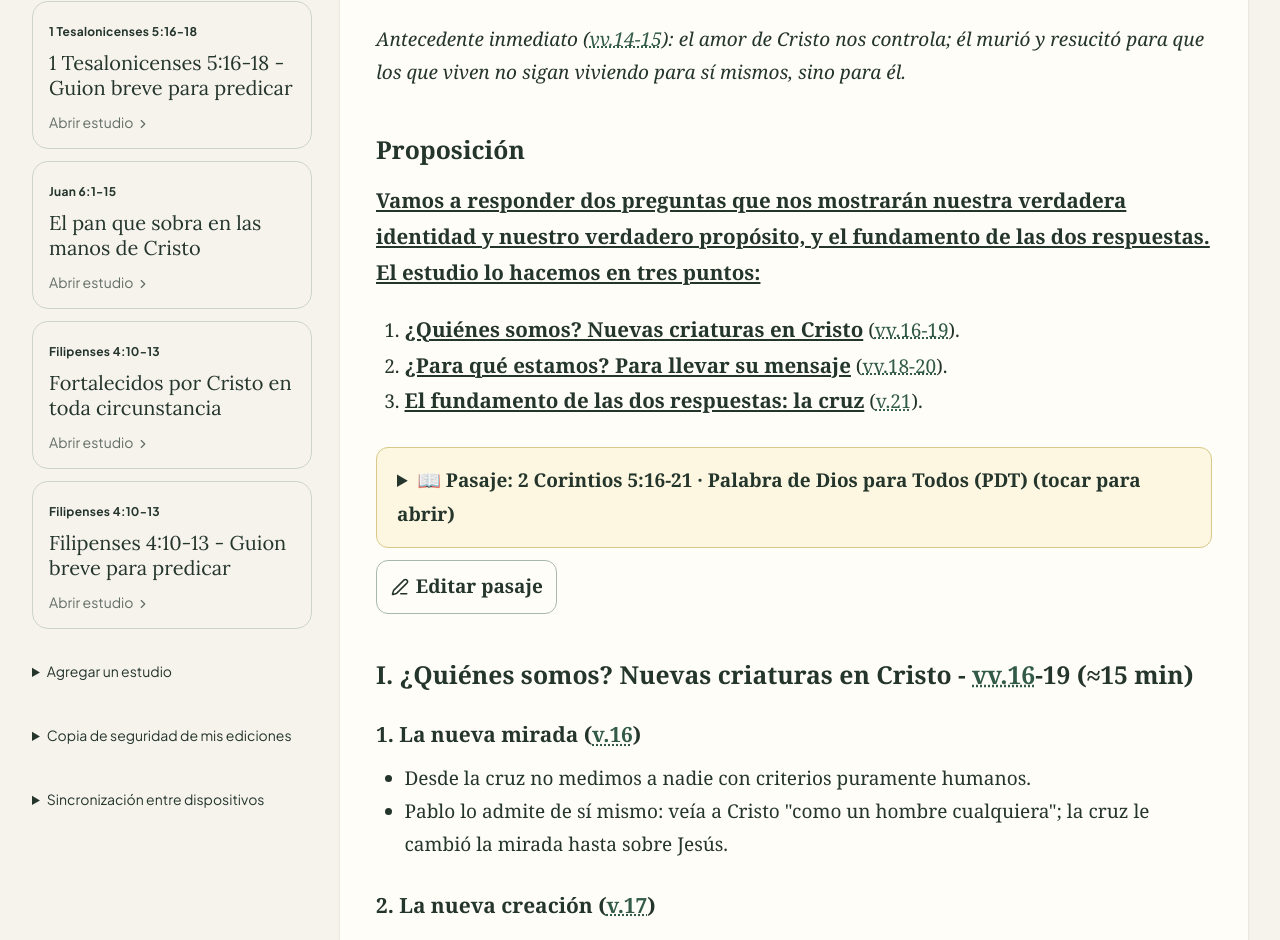
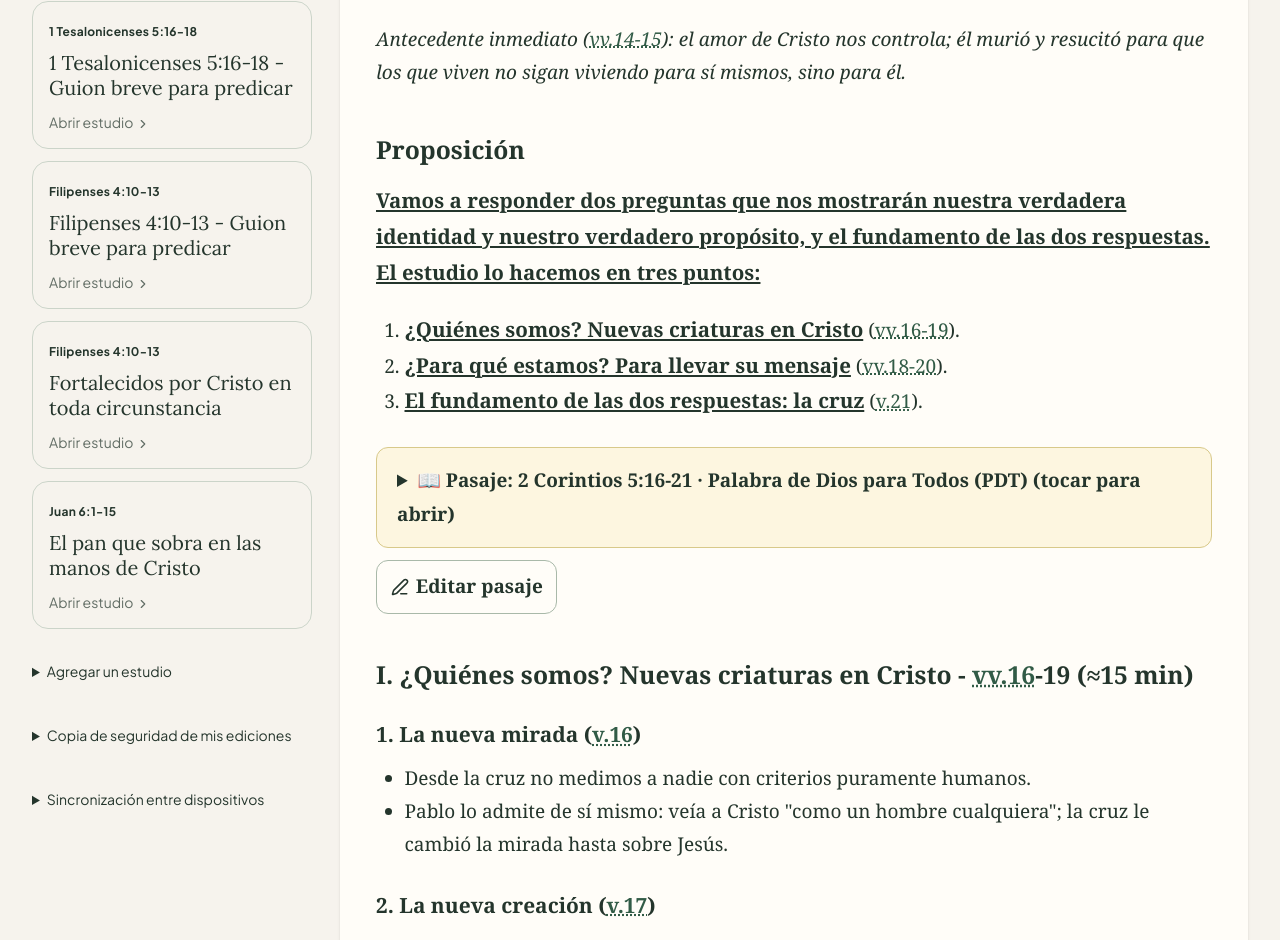
Before and after one commit to Alejaque/estudios-ramela, a React (Vite) app: page / in a window 1280 px wide. Shown: the part 1436-2376 px from the top of the page. Built offline with nearby package versions, Linux system fonts and the light colour scheme.

Commit message:
Biblioteca: estudios mas nuevos primero en la lista
Sort the library of studies by creation date.

```diff
--- a/src/App.tsx
+++ b/src/App.tsx
@@ -77,7 +77,7 @@ export default function App() {
  const previous: SavedStudy[]=(()=>{try{return JSON.parse(localStorage.getItem('biblical_studies_saved')||'[]')}catch{return []}})();
  const isDraft=mode==='drafts';
  const currentIsDraft=drafts.some(d=>d.id===study.id);
-const library=(isDraft?drafts:[COR2_BREVE,JUAN2,JUAN2_BREVE,TES_15MIN,TES,TES_BREVE,JUAN,FIL,FIL_BREVE,...imported.filter(s=>s.id!==COR2_BREVE.id&&s.id!==JUAN2.id&&s.id!==JUAN2_BREVE.id&&s.id!==TES_15MIN.id&&s.id!==TES.id&&s.id!==TES_BREVE.id&&s.id!==JUAN.id&&s.id!==FIL.id&&s.id!==FIL_BREVE.id)]).map(ov);
+const library=(isDraft?drafts:[COR2_BREVE,JUAN2,JUAN2_BREVE,TES_15MIN,TES,TES_BREVE,JUAN,FIL,FIL_BREVE,...imported.filter(s=>s.id!==COR2_BREVE.id&&s.id!==JUAN2.id&&s.id!==JUAN2_BREVE.id&&s.id!==TES_15MIN.id&&s.id!==TES.id&&s.id!==TES_BREVE.id&&s.id!==JUAN.id&&s.id!==FIL.id&&s.id!==FIL_BREVE.id)]).map(ov).sort((a,b)=>(Date.parse(b.createdAt||'')||0)-(Date.parse(a.createdAt||'')||0));
  const visible=library.filter(s=>(s.title+' '+s.passageOrTopic).toLowerCase().includes(query.toLowerCase()));
  function jump(label:string){const el=Array.from(document.querySelectorAll('#reading h2')).find(e=>e.textContent?.startsWith(label));el?.scrollIntoView({behavior:'smooth',block:'start'});}
  async function generate(e:React.FormEvent){e.preventDefault();if(!draftPassage.trim()||busy)return;setBusy(true);setDraftError('');const controller=new AbortController();const timer=setTimeout(()=>controller.abort(),50000);try{const res=await fetch('/api/study',{method:'POST',headers:{'Content-Type':'application/json'},body:JSON.stringify({passageOrTopic:draftPassage.trim(),translationPreference:'Reina-Valera 1960 (RVR1960)',studyStyle:'continuous'}),signal:controller.signal});const data=await res.json();if(!res.ok||!data.text)throw Error(data.error||'No se pudo crear el borrador.');const item:SavedStudy={id:crypto.randomUUID(),title:draftPassage.trim(),passageOrTopic:draftPassage.trim(),content:data.text,createdAt:new Date().toISOString(),translation:'Reina-Valera 1960 (RVR1960)'};const next=[item,...drafts];setDrafts(next);localStorage.setItem('biblical_drafts',JSON.stringify(next));setStudy(item);}catch(e){setDraftError(e instanceof Error?e.message:'No se pudo crear el borrador.');}finally{clearTimeout(timer);setBusy(false);}}
@@ -136,4 +136,4 @@ const library=(isDraft?drafts:[COR2_BREVE,JUAN2,JUAN2_BREVE,TES_15MIN,TES,TES_BR
  {archive&&<div role="dialog" aria-modal="true" className="fixed inset-0 z-50 bg-black/60 flex items-center justify-center p-4"><div className="bg-[#fffdf8] dark:bg-[#18241d] rounded-2xl p-6 w-full max-w-xl max-h-[85dvh] overflow-auto"><div className="flex justify-between items-center mb-4"><h2 className="font-serif text-2xl">Guardados anteriores</h2><button aria-label="Cerrar guardados" onClick={()=>setArchive(false)} className="p-3"><X/></button></div>{previous.map(s=><button key={s.id} onClick={()=>load(s)} className="block w-full text-left p-4 border-b"><strong>{s.passageOrTopic}</strong><span className="block">{s.title}</span></button>)}</div></div>}
  <PulpitModal studyId={study.id} hookEmphasis={study.id==='2co-5-17-21-breve-20261106'} isOpen={pulpit} onClose={()=>setPulpit(false)} passageOrTopic={study.passageOrTopic} translation={study.translation} content={(currentIsDraft?'# Borrador\n\n':'')+shownContent} passageText={study.passageText} passageLabel={study.passageLabel}/>
  </div></div>;
-  }
+}
```
